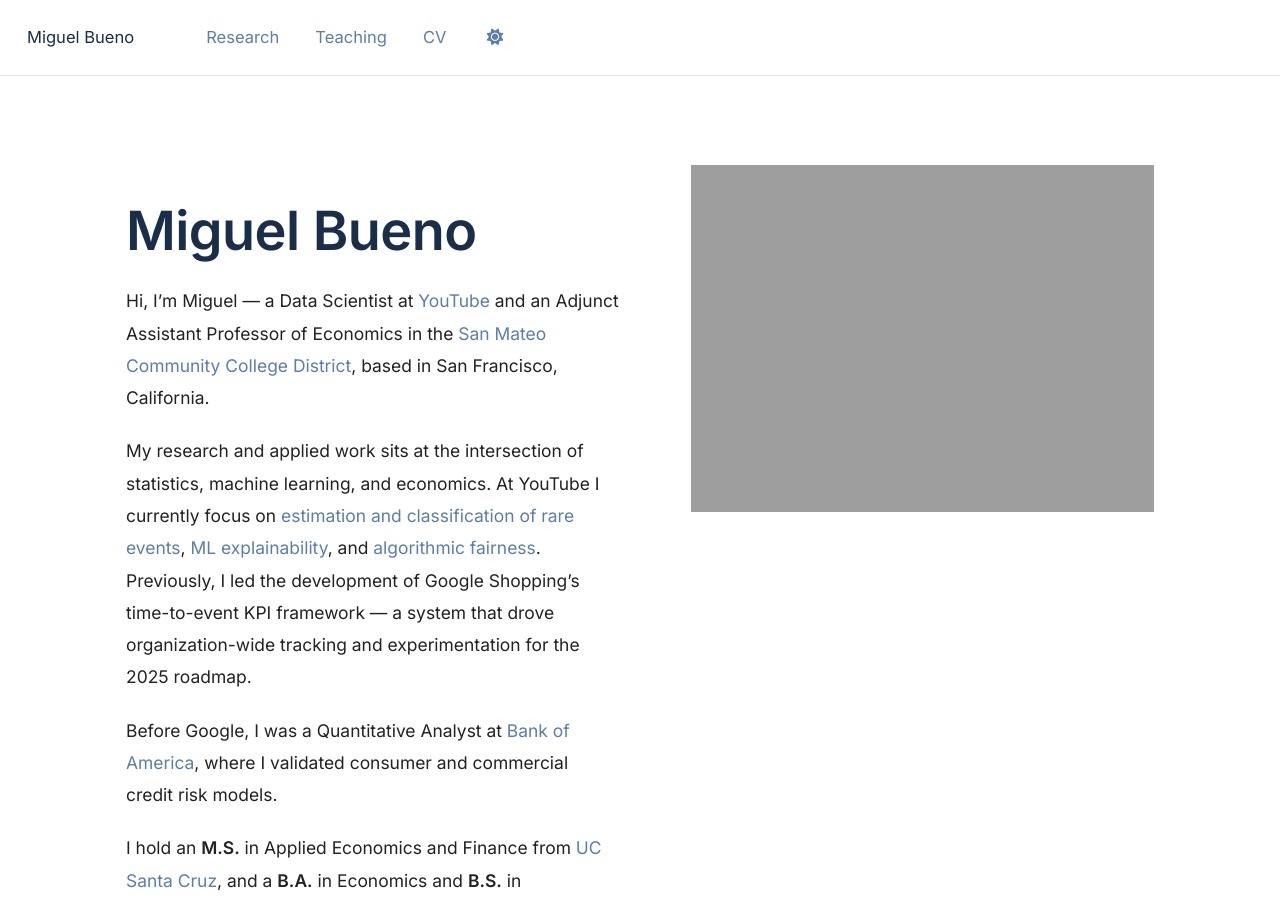
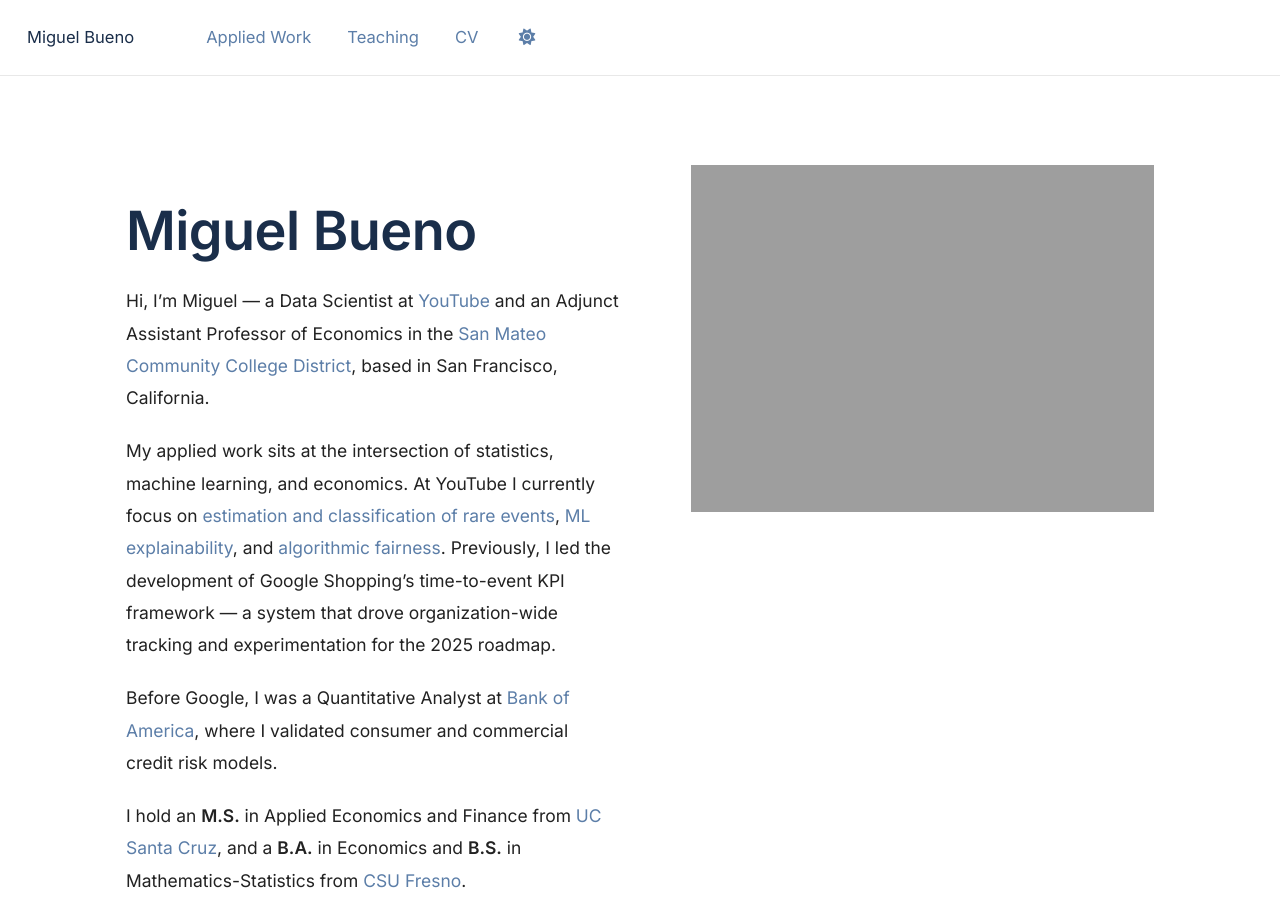
Before and after one commit to miguelbuenogoogle/miguelbuenogoogle.github.io, a Jekyll site: the page built from _pages/about.md, in a window 1280 px wide and 900 px high. Built offline with Jekyll 4.4.1, drawn with Linux system fonts in a browser that asks for light colours; some web fonts are replaced.

Commit message:
rename Research tab to Applied Work, restructure notes as linked page
Agent-Logs-Url: https://github.com/miguelbuenogoogle/miguelbuenogoogle.github.io/sessions/d2fe54ab-0b5d-42a2-bf7e-f2e3164d4f87

Co-authored-by: miguelbuenogoogle <60831863+miguelbuenogoogle@users.noreply.github.com>

```diff
--- a/_data/navigation.yml
+++ b/_data/navigation.yml
@@ -1,6 +1,6 @@
 main:
-  - title: "Research"
-    url: /publications/
+  - title: "Applied Work"
+    url: /applied-work/
 
   - title: "Teaching"
     url: /teaching/
--- a/_pages/about.md
+++ b/_pages/about.md
@@ -10,7 +10,7 @@ redirect_from:
 
 Hi, I'm Miguel — a Data Scientist at [YouTube](https://www.youtube.com) and an Adjunct Assistant Professor of Economics in the [San Mateo Community College District](https://www.smccd.edu), based in San Francisco, California.
 
-My research and applied work sits at the intersection of statistics, machine learning, and economics. At YouTube I currently focus on [estimation and classification of rare events](), [ML explainability](), and [algorithmic fairness](). Previously, I led the development of Google Shopping's time-to-event KPI framework — a system that drove organization-wide tracking and experimentation for the 2025 roadmap.
+My applied work sits at the intersection of statistics, machine learning, and economics. At YouTube I currently focus on [estimation and classification of rare events](), [ML explainability](), and [algorithmic fairness](). Previously, I led the development of Google Shopping's time-to-event KPI framework — a system that drove organization-wide tracking and experimentation for the 2025 roadmap.
 
 Before Google, I was a Quantitative Analyst at [Bank of America](), where I validated consumer and commercial credit risk models.
 
```
Also changed, not shown: _pages/applied-work.html (added, +17 -0 lines), _pages/publications.html (+2 -37 lines).
